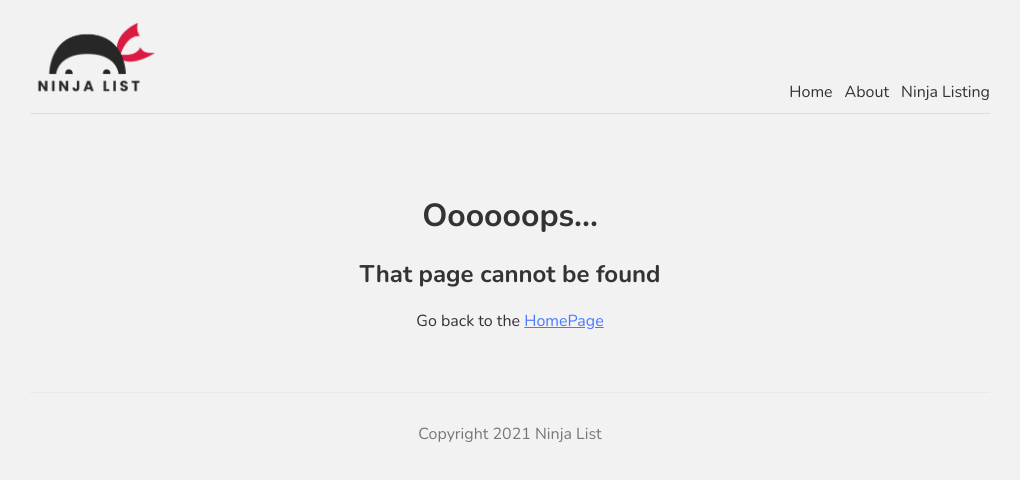
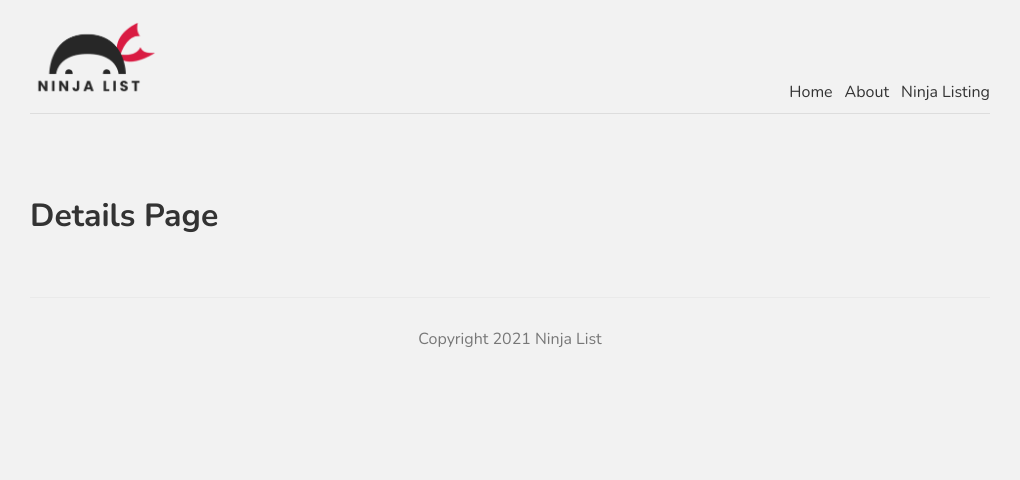
Before and after one commit to HenriqueKutner/next_js_tut, a Next.js app: page /ninjas/1 in a window 1280 px wide. Before the commit this address had no page. Shown: the top 480 px of the page, without its empty margins (130-1150 px from the left). Built offline with nearby package versions, Linux system fonts and the light colour scheme.

Commit message:
'dynamic-routes'

```diff
--- /dev/null
+++ b/pages/ninjas/[id].js
@@ -0,0 +1,12 @@
+const Details = () => {
+    return (
+        <div>
+            <h1>Details Page</h1>
+        </div>
+     );
+}
+
+export default Details;
+<div>
+
+</div>
```
Also changed, not shown: pages/ninjas/index.js (+4 -3 lines).
